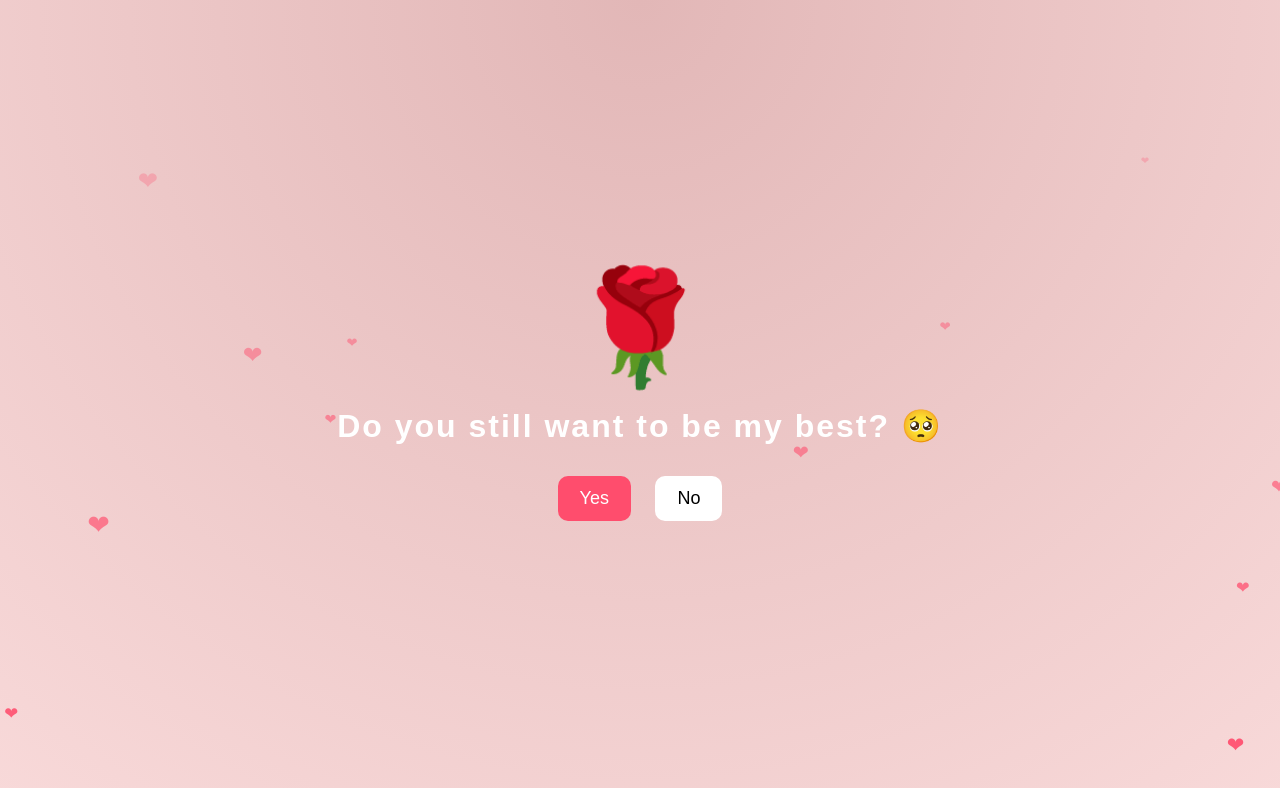
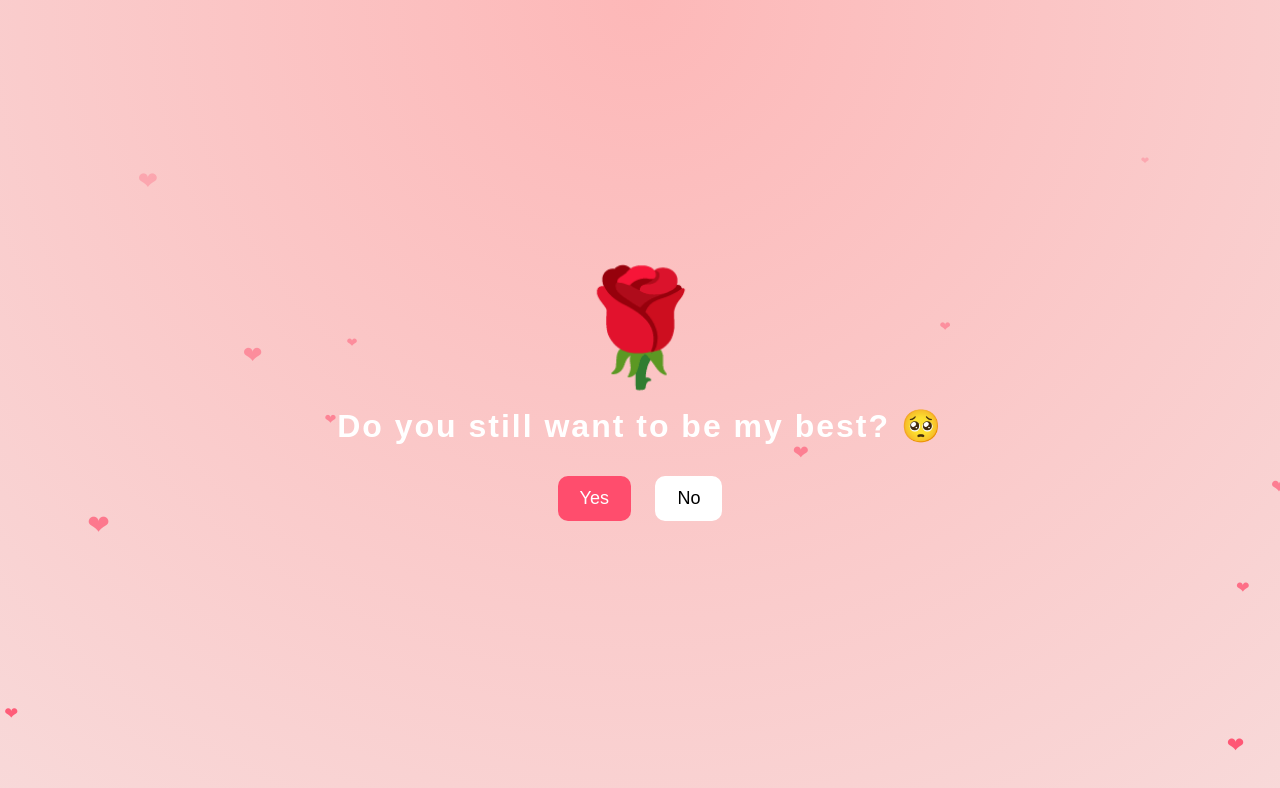
Before and after one commit to aurelclara/ily, a plain HTML site: page index.html in a window 1280 px wide. Drawn offline with Linux system fonts and the light colour scheme.

Commit message:
Add files via upload

```diff
--- a/style.css
+++ b/style.css
@@ -1,5 +1,5 @@
 body{
-    background: radial-gradient(circle at top, #e2b7b7, #f8d9d9);
+    background: radial-gradient(circle at top, #fdb8b8, #f8d9d9);
     height:100vh;
     margin:0;
     display:flex;
```
